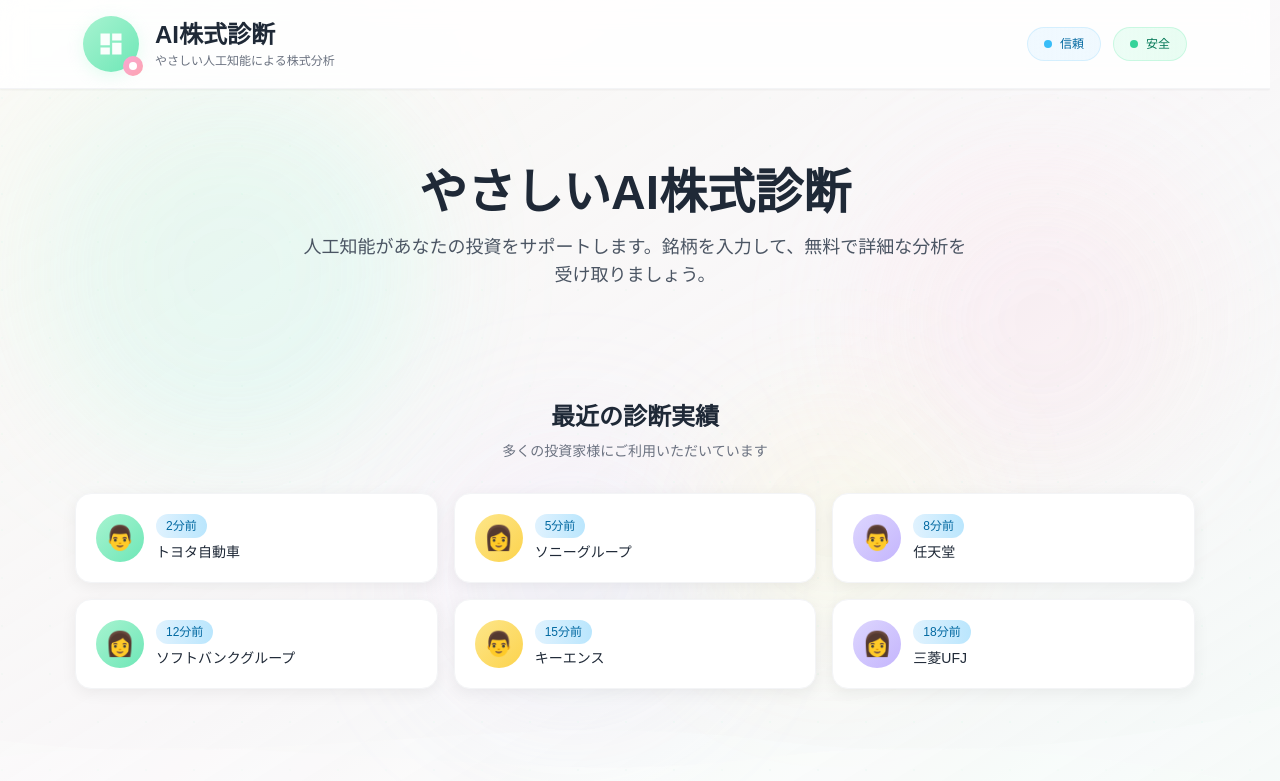
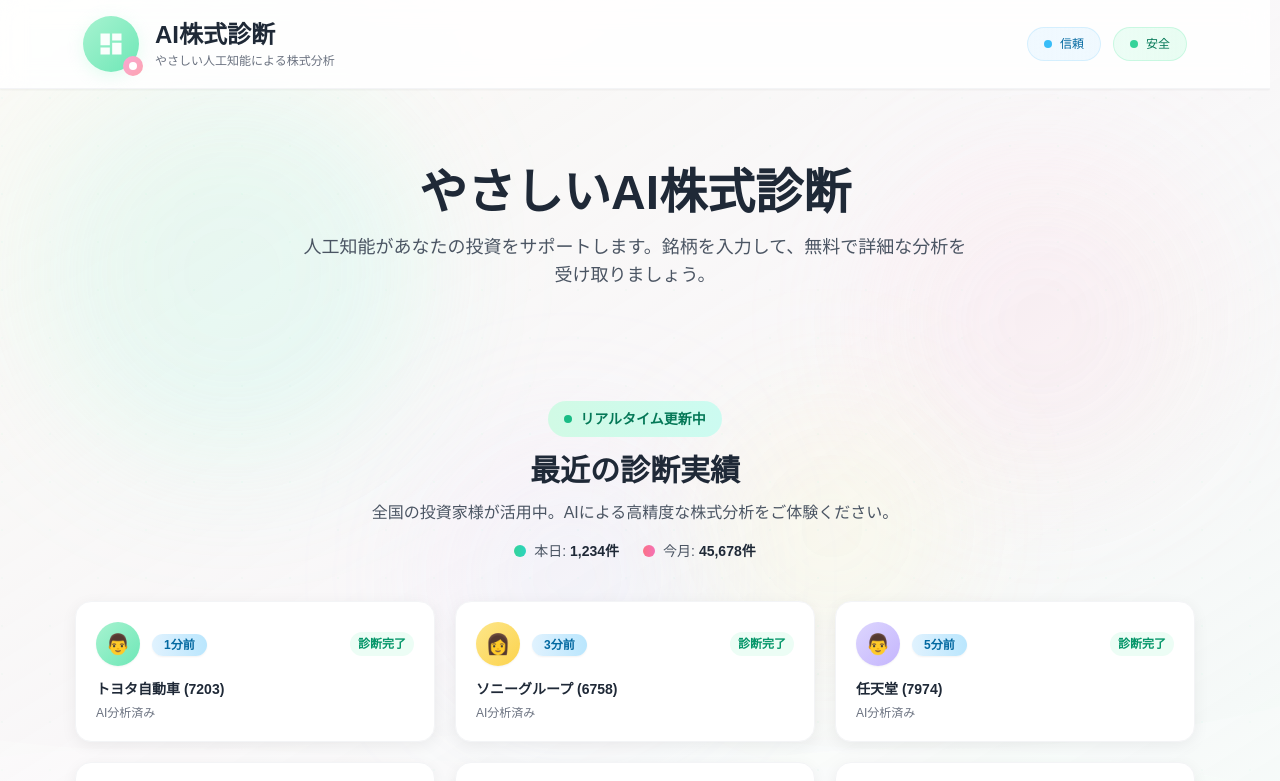
Before and after one commit to lil053004-bit/search, a React (Vite) app: page / in a window 1280 px wide. Shown: the top 781 px of the page. Built offline with nearby package versions, Linux system fonts and the light colour scheme; no server answers.

Commit message:
Updated SoftActivityFeed.tsx

```diff
--- a/src/components/SoftActivityFeed.tsx
+++ b/src/components/SoftActivityFeed.tsx
@@ -11,13 +11,29 @@ interface SoftActivityFeedProps {
 export default function SoftActivityFeed({ records }: SoftActivityFeedProps) {
   return (
     <div className="w-full max-w-6xl mx-auto px-4 py-8">
-      <div className="text-center mb-8">
-        <h3 className="text-2xl font-semibold text-gray-800 mb-2">最近の診断実績</h3>
-        <p className="text-sm text-gray-500">多くの投資家様にご利用いただいています</p>
+      <div className="text-center mb-10">
+        <div className="inline-flex items-center gap-2 px-4 py-2 bg-gradient-to-r from-emerald-100 to-teal-100 rounded-full mb-4">
+          <div className="w-2 h-2 bg-emerald-500 rounded-full animate-pulse"></div>
+          <span className="text-sm font-semibold text-emerald-700">リアルタイム更新中</span>
+        </div>
+        <h3 className="text-3xl font-bold text-gray-800 mb-3">最近の診断実績</h3>
+        <p className="text-base text-gray-600 max-w-2xl mx-auto">
+          全国の投資家様が活用中。AIによる高精度な株式分析をご体験ください。
+        </p>
+        <div className="flex items-center justify-center gap-6 mt-4 text-sm">
+          <div className="flex items-center gap-2">
+            <div className="w-3 h-3 bg-gradient-to-r from-emerald-400 to-teal-400 rounded-full"></div>
+            <span className="text-gray-600">本日: <strong className="text-gray-800">1,234件</strong></span>
+          </div>
+          <div className="flex items-center gap-2">
+            <div className="w-3 h-3 bg-gradient-to-r from-rose-400 to-pink-400 rounded-full"></div>
+            <span className="text-gray-600">今月: <strong className="text-gray-800">45,678件</strong></span>
+          </div>
+        </div>
       </div>
 
-      <div className="grid grid-cols-1 md:grid-cols-2 lg:grid-cols-3 gap-4">
-        {records.slice(0, 6).map((record, index) => (
+      <div className="grid grid-cols-1 md:grid-cols-2 lg:grid-cols-3 gap-5">
+        {records.slice(0, 9).map((record, index) => (
           <div
             key={index}
             className="bg-white rounded-2xl p-5 border border-gray-100 hover:shadow-lg transition-all duration-300 hover:-translate-y-1"
@@ -26,9 +42,11 @@ export default function SoftActivityFeed({ records }: SoftActivityFeedProps) {
               animation: `fadeInUp 0.5s ease-out ${index * 0.1}s both`
             }}
           >
+            <div className="space-y-3">
+              <div className="flex items-center justify-between">
                 <div className="flex items-center space-x-3">
                   <div
-                className="w-12 h-12 rounded-full flex items-center justify-center text-2xl"
+                    className="w-11 h-11 rounded-full flex items-center justify-center text-xl shadow-sm"
                     style={{
                       background: index % 3 === 0
                         ? 'linear-gradient(135deg, #A7F3D0 0%, #6EE7B7 100%)'
@@ -39,13 +57,19 @@ export default function SoftActivityFeed({ records }: SoftActivityFeedProps) {
                   >
                     {record.icon}
                   </div>
-              <div className="flex-1">
-                <div className="flex items-center space-x-2 mb-1">
-                  <span className="px-2.5 py-1 bg-gradient-to-r from-sky-100 to-sky-200 text-sky-700 text-xs font-medium rounded-full">
+                  <div>
+                    <span className="px-3 py-1 bg-gradient-to-r from-sky-100 to-sky-200 text-sky-700 text-xs font-semibold rounded-full shadow-sm">
                       {record.time}
                     </span>
                   </div>
-                <p className="text-sm font-medium text-gray-800">{record.stock}</p>
+                </div>
+                <div className="text-xs text-emerald-600 font-semibold bg-emerald-50 px-2 py-1 rounded-full">
+                  診断完了
+                </div>
+              </div>
+              <div>
+                <p className="text-sm font-semibold text-gray-800 leading-relaxed">{record.stock}</p>
+                <p className="text-xs text-gray-500 mt-1">AI分析済み</p>
               </div>
             </div>
           </div>
--- a/src/pages/RefactoredHome.tsx
+++ b/src/pages/RefactoredHome.tsx
@@ -21,16 +21,26 @@ import { userTracking } from '../lib/userTracking';
 import { trackConversion, trackDiagnosisButtonClick, trackConversionButtonClick } from '../lib/googleTracking';
 
 const diagnosisRecords = [
-  { time: '2分前', stock: 'トヨタ自動車', icon: '👨' },
-  { time: '5分前', stock: 'ソニーグループ', icon: '👩' },
-  { time: '8分前', stock: '任天堂', icon: '👨' },
-  { time: '12分前', stock: 'ソフトバンクグループ', icon: '👩' },
-  { time: '15分前', stock: 'キーエンス', icon: '👨' },
-  { time: '18分前', stock: '三菱UFJ', icon: '👩' },
-  { time: '22分前', stock: 'ファーストリテイリング', icon: '👨' },
-  { time: '25分前', stock: '東京エレクトロン', icon: '👩' },
-  { time: '28分前', stock: 'リクルート', icon: '👨' },
-  { time: '32分前', stock: 'KDDI', icon: '👩' },
+  { time: '1分前', stock: 'トヨタ自動車 (7203)', icon: '👨' },
+  { time: '3分前', stock: 'ソニーグループ (6758)', icon: '👩' },
+  { time: '5分前', stock: '任天堂 (7974)', icon: '👨' },
+  { time: '7分前', stock: 'ソフトバンクグループ (9984)', icon: '👩' },
+  { time: '10分前', stock: 'キーエンス (6861)', icon: '👨' },
+  { time: '12分前', stock: '三菱UFJフィナンシャル (8306)', icon: '👩' },
+  { time: '15分前', stock: 'ファーストリテイリング (9983)', icon: '👨' },
+  { time: '18分前', stock: '東京エレクトロン (8035)', icon: '👩' },
+  { time: '20分前', stock: 'リクルートホールディングス (6098)', icon: '👨' },
+  { time: '23分前', stock: 'KDDI (9433)', icon: '👩' },
+  { time: '25分前', stock: '信越化学工業 (4063)', icon: '👨' },
+  { time: '28分前', stock: '第一三共 (4568)', icon: '👩' },
+  { time: '30分前', stock: '三菱商事 (8058)', icon: '👨' },
+  { time: '33分前', stock: 'ダイキン工業 (6367)', icon: '👩' },
+  { time: '35分前', stock: '村田製作所 (6981)', icon: '👨' },
+  { time: '38分前', stock: 'オリエンタルランド (4661)', icon: '👩' },
+  { time: '40分前', stock: '日本電信電話 (9432)', icon: '👨' },
+  { time: '43分前', stock: 'エムスリー (2413)', icon: '👩' },
+  { time: '45分前', stock: 'ダイキン工業 (6367)', icon: '👨' },
+  { time: '48分前', stock: '日立製作所 (6501)', icon: '👩' },
 ];
 
 export default function RefactoredHome() {
```
Lines whose indentation alone changed are shown as unchanged.
